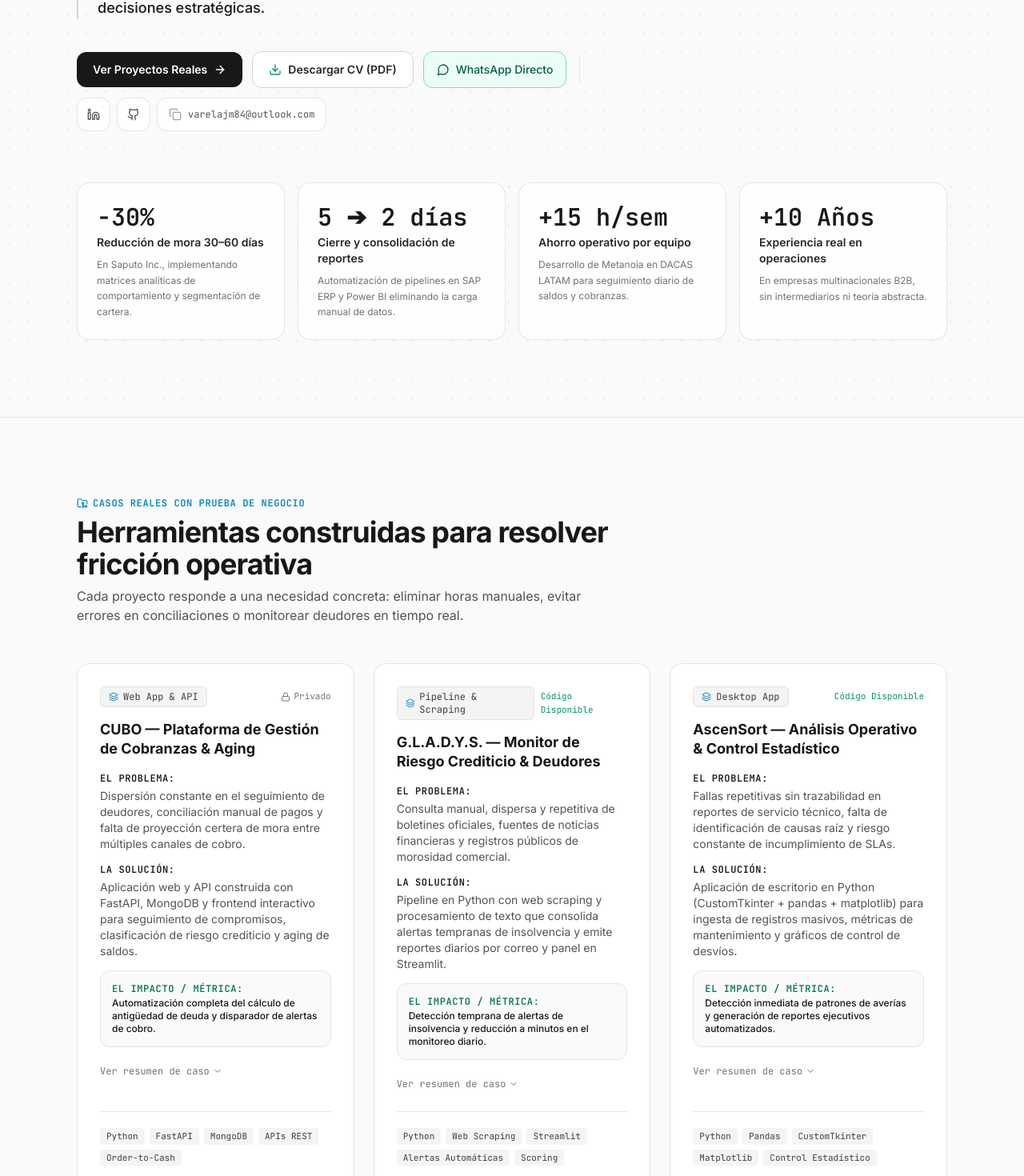
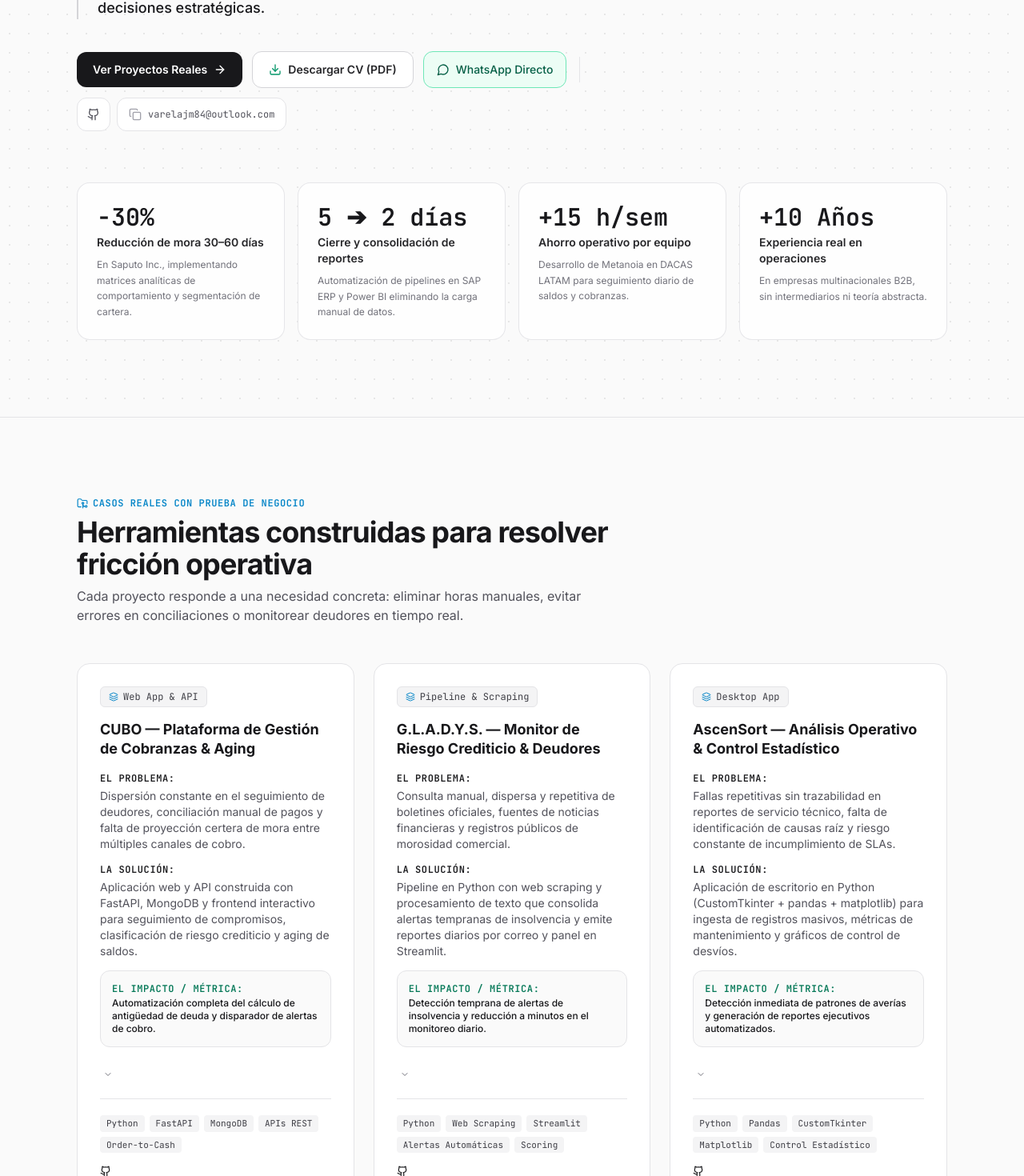
Before and after one commit to varelajm10/juan-manuel-varela-portfolio, a React (Vite) app: page / in a window 1280 px wide. Shown: the part 834-2304 px from the top of the page at 80% size. Built offline with nearby package versions, Linux system fonts and the light colour scheme.

Commit message:
feat(p0): implementar siteConfig.js como unica fuente de verdad y condicionalizar enlaces

```diff
--- a/src/components/Contact.jsx
+++ b/src/components/Contact.jsx
@@ -134,6 +134,7 @@ export default function Contact({ lang }) {
               </div>
 
               {/* LinkedIn */}
+              {personalInfo.linkedin && (
                 <a
                   href={personalInfo.linkedin}
                   target="_blank"
@@ -146,12 +147,14 @@ export default function Contact({ lang }) {
                   <div>
                     <div className="text-[11px] font-mono text-zinc-500">LinkedIn</div>
                     <div className="text-sm font-semibold text-zinc-900 dark:text-zinc-200 group-hover:text-sky-600 dark:group-hover:text-white">
-                    linkedin.com/in/juan-m-varela1984
+                      {personalInfo.name}
                     </div>
                   </div>
                 </a>
+              )}
 
               {/* GitHub */}
+              {personalInfo.github && (
                 <a
                   href={personalInfo.github}
                   target="_blank"
@@ -168,6 +171,7 @@ export default function Contact({ lang }) {
                     </div>
                   </div>
                 </a>
+              )}
             </div>
           </div>
 
--- a/src/components/Footer.jsx
+++ b/src/components/Footer.jsx
@@ -30,6 +30,7 @@ export default function Footer({ lang }) {
           </div>
 
           <div className="flex items-center gap-3">
+            {personalInfo.linkedin && (
               <a
                 href={personalInfo.linkedin}
                 target="_blank"
@@ -39,7 +40,9 @@ export default function Footer({ lang }) {
               >
                 <Linkedin className="w-4 h-4" />
               </a>
+            )}
 
+            {personalInfo.github && (
               <a
                 href={personalInfo.github}
                 target="_blank"
@@ -49,6 +52,7 @@ export default function Footer({ lang }) {
               >
                 <Github className="w-4 h-4" />
               </a>
+            )}
 
             <a
               href={`mailto:${personalInfo.email}`}
--- a/src/components/Hero.jsx
+++ b/src/components/Hero.jsx
@@ -99,6 +99,7 @@ export default function Hero({ lang }) {
 
             {/* Redes */}
             <div className="flex items-center gap-2">
+              {personalInfo.linkedin && (
                 <a
                   href={personalInfo.linkedin}
                   target="_blank"
@@ -108,7 +109,9 @@ export default function Hero({ lang }) {
                 >
                   <Linkedin className="w-4 h-4" />
                 </a>
+              )}
 
+              {personalInfo.github && (
                 <a
                   href={personalInfo.github}
                   target="_blank"
@@ -118,6 +121,7 @@ export default function Hero({ lang }) {
                 >
                   <Github className="w-4 h-4" />
                 </a>
+              )}
 
               <button
                 type="button"
--- a/src/components/Navbar.jsx
+++ b/src/components/Navbar.jsx
@@ -123,6 +123,7 @@ export default function Navbar({ lang, setLang, theme, toggleTheme }) {
             </button>
 
             {/* Redes */}
+            {personalInfo.linkedin && (
               <a
                 href={personalInfo.linkedin}
                 target="_blank"
@@ -132,7 +133,9 @@ export default function Navbar({ lang, setLang, theme, toggleTheme }) {
               >
                 <Linkedin className="w-4 h-4" />
               </a>
+            )}
 
+            {personalInfo.github && (
               <a
                 href={personalInfo.github}
                 target="_blank"
@@ -142,6 +145,7 @@ export default function Navbar({ lang, setLang, theme, toggleTheme }) {
               >
                 <Github className="w-4 h-4" />
               </a>
+            )}
 
             {/* Descarga de CV en el idioma actual */}
             <a
--- /dev/null
+++ b/src/config/siteConfig.js
@@ -0,0 +1,45 @@
+// ============================================================================
+// CONFIGURACIÓN CENTRAL DEL SITIO (ÚNICA FUENTE DE VERDAD)
+// ============================================================================
+
+export const siteConfig = {
+  author: {
+    name: 'Juan Manuel Varela',
+    initials: 'JMV',
+    phone: '+54 9 11 6042-7256',
+    whatsappNumber: '5491160427256',
+    email: 'varelajm84@outlook.com',
+    location: {
+      es: 'Buenos Aires, Argentina · Remoto / Híbrido',
+      en: 'Buenos Aires, Argentina · Remote / Hybrid',
+    },
+    role: {
+      es: 'Finanzas Corporativas & Automatización con Python',
+      en: 'Corporate Finance & Python Automation',
+    },
+  },
+
+  // Enlaces sociales y profesionales
+  links: {
+    github: 'https://github.com/varelajm10', // Confirmado
+    linkedin: null, // TODO: PEGAR_URL_LINKEDIN (Confirmar URL real por escrito antes de enlazar)
+  },
+
+  // Documentos estáticos verificados en /public
+  documents: {
+    cvEs: '/cv-juan-manuel-varela.pdf',
+    cvEn: '/cv-juan-manuel-varela-en.pdf',
+    cvFileNameEs: 'CV-Juan-Manuel-Varela.pdf',
+    cvFileNameEn: 'CV-Juan-Manuel-Varela-EN.pdf',
+  },
+
+  // Definición de tipos de estado para proyectos
+  // 'code': Repositorio público verificado en GitHub
+  // 'private_case': Desarrollo privado o corporativo (abre ProjectDetailModal)
+  // 'demo_request': Solicitar demostración guiada (scroll a #contacto)
+  projectStates: {
+    CODE: 'code',
+    PRIVATE_CASE: 'private_case',
+    DEMO_REQUEST: 'demo_request',
+  },
+};
--- a/src/data/portfolioData.js
+++ b/src/data/portfolioData.js
@@ -1,27 +1,23 @@
 // ============================================================================
-// DICCIONARIO BILINGÜE (ES / EN) CON TONO HUMANO Y DIRECTO
+// DICCIONARIO BILINGÜE Y DATOS - CONSUME siteConfig.js (CERO DUPLICACIÓN)
 // ============================================================================
+import { siteConfig } from '../config/siteConfig';
 
+// Re-exportamos personalInfo consumiendo directamente siteConfig
 export const personalInfo = {
-  name: 'Juan Manuel Varela',
-  initials: 'JMV',
-  role: {
-    es: 'Finanzas Corporativas & Automatización con Python',
-    en: 'Corporate Finance & Python Automation',
-  },
-  location: {
-    es: 'Buenos Aires, Argentina · Remoto / Híbrido',
-    en: 'Buenos Aires, Argentina · Remote / Hybrid',
-  },
-  phone: '+54 9 11 6042-7256',
-  whatsappNumber: '5491160427256',
-  email: 'varelajm84@outlook.com',
-  linkedin: 'https://www.linkedin.com/in/juan-m-varela1984',
-  github: 'https://github.com/varelajm10',
-  cvUrl: '/cv-juan-manuel-varela.pdf',
-  cvUrlEn: '/cv-juan-manuel-varela-en.pdf',
-  cvFileName: 'CV-Juan-Manuel-Varela.pdf',
-  cvFileNameEn: 'CV-Juan-Manuel-Varela-EN.pdf',
+  name: siteConfig.author.name,
+  initials: siteConfig.author.initials,
+  role: siteConfig.author.role,
+  location: siteConfig.author.location,
+  phone: siteConfig.author.phone,
+  whatsappNumber: siteConfig.author.whatsappNumber,
+  email: siteConfig.author.email,
+  linkedin: siteConfig.links.linkedin, // null / TODO
+  github: siteConfig.links.github,
+  cvUrl: siteConfig.documents.cvEs,
+  cvUrlEn: siteConfig.documents.cvEn,
+  cvFileName: siteConfig.documents.cvFileNameEs,
+  cvFileNameEn: siteConfig.documents.cvFileNameEn,
 };
 
 export const content = {
@@ -38,6 +34,10 @@ export const content = {
     },
     hero: {
       badge: 'Disponible para roles en Finanzas, Operaciones & Automatización',
+      // CTA Principal - Opción A (Activa por defecto según aprobación)
+      // Alternativa documentada Opción C: "Finanzas estratégicas con criterio de negocio y código en producción. Conversemos sobre tu circuito operativo."
+      heroCtaBanner:
+        '¿Buscás un perfil que conecte finanzas corporativas, datos y automatización? Hablemos de tu proceso.',
       headline:
         'Administración, finanzas corporativas y herramientas que resuelven ',
       headlineSub: 'el trabajo manual de todos los días.',
@@ -81,57 +81,69 @@ export const content = {
       problemLabel: 'El Problema:',
       solutionLabel: 'La Solución:',
       impactLabel: 'El Impacto / Métrica:',
-      privateBadge: 'Privado',
-      publicBadge: 'Código Disponible',
-      privateCaseLabel: 'Proyecto Corporativo / Privado',
-      viewRepo: 'Ver Repositorio',
-      viewCase: 'Ver resumen de caso',
-      hideCase: 'Cerrar detalle',
+      roleLabel: 'Mi Rol:',
+      stackLabel: 'Stack Tecnológico:',
+      statusLabel: 'Estado del Proyecto:',
+      btnCaseDetails: 'Ver Detalles Técnicos',
+      btnRequestDemo: 'Solicitar Demo',
+      btnViewRepo: 'Ver Repositorio',
+      statusPrivate: 'Privado — Solicitar Demo',
+      statusPrivateCase: 'Proyecto Corporativo / Privado',
+      statusPublic: 'Código Disponible',
       items: [
         {
           id: 'cubo',
           title: 'CUBO — Plataforma de Gestión de Cobranzas & Aging',
           category: 'Web App & API',
+          state: siteConfig.projectStates.PRIVATE_CASE,
           problem:
             'Dispersión constante en el seguimiento de deudores, conciliación manual de pagos y falta de proyección certera de mora entre múltiples canales de cobro.',
           solution:
             'Aplicación web y API construida con FastAPI, MongoDB y frontend interactivo para seguimiento de compromisos, clasificación de riesgo crediticio y aging de saldos.',
-          impactMetric: 'Automatización completa del cálculo de antigüedad de deuda y disparador de alertas de cobro.',
+          role: 'Diseño integral de arquitectura, desarrollo backend en FastAPI, modelado en MongoDB y lógica de cálculo de aging.',
+          impactMetric:
+            'Automatización completa del cálculo de antigüedad de deuda y disparador de alertas de cobro.',
           tags: ['Python', 'FastAPI', 'MongoDB', 'APIs REST', 'Order-to-Cash'],
-          isPrivate: true,
+          demoUrl: null,
+          githubUrl: null, // Repositorio privado (Cobranzas)
           summaryCase:
             'Diseñada para reemplazar el cruce manual de planillas de cobranza por un sistema unificado con estados de cuenta en tiempo real y notificaciones automáticas.',
-          githubUrl: 'https://github.com/varelajm10',
         },
         {
           id: 'gladys',
           title: 'G.L.A.D.Y.S. — Monitor de Riesgo Crediticio & Deudores',
           category: 'Pipeline & Scraping',
+          state: siteConfig.projectStates.PRIVATE_CASE,
           problem:
             'Consulta manual, dispersa y repetitiva de boletines oficiales, fuentes de noticias financieras y registros públicos de morosidad comercial.',
           solution:
             'Pipeline en Python con web scraping y procesamiento de texto que consolida alertas tempranas de insolvencia y emite reportes diarios por correo y panel en Streamlit.',
-          impactMetric: 'Detección temprana de alertas de insolvencia y reducción a minutos en el monitoreo diario.',
+          role: 'Desarrollo de scrapers, normalización de datos y panel analítico en Streamlit.',
+          impactMetric:
+            'Detección temprana de alertas de insolvencia y reducción a minutos en el monitoreo diario.',
           tags: ['Python', 'Web Scraping', 'Streamlit', 'Alertas Automáticas', 'Scoring'],
-          isPrivate: false,
+          demoUrl: null,
+          githubUrl: null, // Repositorio privado (Monitormora)
           summaryCase:
             'Rastreo programado de bases públicas y alertas automáticas a casillas de analistas ante pedidos de quiebra, cheques rechazados o cambios de situación crediticia.',
-          githubUrl: 'https://github.com/varelajm10',
         },
         {
           id: 'ascensort',
           title: 'AscenSort — Análisis Operativo & Control Estadístico',
           category: 'Desktop App',
+          state: siteConfig.projectStates.PRIVATE_CASE,
           problem:
             'Fallas repetitivas sin trazabilidad en reportes de servicio técnico, falta de identificación de causas raíz y riesgo constante de incumplimiento de SLAs.',
           solution:
             'Aplicación de escritorio en Python (CustomTkinter + pandas + matplotlib) para ingesta de registros masivos, métricas de mantenimiento y gráficos de control de desvíos.',
-          impactMetric: 'Detección inmediata de patrones de averías y generación de reportes ejecutivos automatizados.',
+          role: 'Desarrollo de aplicación de escritorio, ingesta de logs masivos y visualizaciones estadísticas.',
+          impactMetric:
+            'Detección inmediata de patrones de averías y generación de reportes ejecutivos automatizados.',
           tags: ['Python', 'Pandas', 'CustomTkinter', 'Matplotlib', 'Control Estadístico'],
-          isPrivate: false,
+          demoUrl: null,
+          githubUrl: null, // Repositorio privado (ascensort)
           summaryCase:
             'Procesa miles de líneas de registros técnicos crudos en segundos, graficando frecuencias de falla y tiempos de resolución sin requerir conexión a internet.',
-          githubUrl: 'https://github.com/varelajm10',
         },
       ],
     },
@@ -332,6 +344,8 @@ export const content = {
     },
     hero: {
       badge: 'Available for Finance, Operations & Automation roles',
+      heroCtaBanner:
+        'Looking for a professional connecting corporate finance, data, and code? Let’s talk.',
       headline:
         'Corporate finance, operations, and applied code solving ',
       headlineSub: 'everyday manual friction.',
@@ -375,57 +389,69 @@ export const content = {
       problemLabel: 'The Problem:',
       solutionLabel: 'The Solution:',
       impactLabel: 'The Impact / Metric:',
-      privateBadge: 'Private',
-      publicBadge: 'Code Available',
-      privateCaseLabel: 'Corporate / Private System',
-      viewRepo: 'View Repository',
-      viewCase: 'View case summary',
-      hideCase: 'Close details',
+      roleLabel: 'My Role:',
+      stackLabel: 'Tech Stack:',
+      statusLabel: 'Project Status:',
+      btnCaseDetails: 'Technical Details',
+      btnRequestDemo: 'Request Demo',
+      btnViewRepo: 'View Repository',
+      statusPrivate: 'Private — Request Demo',
+      statusPrivateCase: 'Corporate / Private System',
+      statusPublic: 'Code Available',
       items: [
         {
           id: 'cubo',
           title: 'CUBO — Collections Management & Aging Platform',
           category: 'Web App & API',
+          state: siteConfig.projectStates.PRIVATE_CASE,
           problem:
             'Fragmented follow-up on overdue debtors, manual payment matching, and lack of reliable aging projections across sales channels.',
           solution:
             'Web platform and API built with FastAPI, MongoDB, and interactive UI for payment commitment tracking, credit risk scoring, and balance aging.',
-          impactMetric: 'Full automation of receivable aging calculations and automated collection alerts.',
+          role: 'Full architectural design, FastAPI backend development, MongoDB data modeling, and aging calculation logic.',
+          impactMetric:
+            'Full automation of receivable aging calculations and automated collection alerts.',
           tags: ['Python', 'FastAPI', 'MongoDB', 'REST APIs', 'Order-to-Cash'],
-          isPrivate: true,
+          demoUrl: null,
+          githubUrl: null,
           summaryCase:
             'Designed to replace manual spreadsheet reconciliation with a unified hub providing real-time statements and automated notifications.',
-          githubUrl: 'https://github.com/varelajm10',
         },
         {
           id: 'gladys',
           title: 'G.L.A.D.Y.S. — Credit Risk & Debtor Monitor',
           category: 'Pipeline & Scraping',
+          state: siteConfig.projectStates.PRIVATE_CASE,
           problem:
             'Manual, repetitive browsing of official gazettes, financial news outlets, and commercial bankruptcy registries.',
           solution:
             'Python pipeline with web scraping and automated text processing that aggregates early insolvency alerts and delivers daily email digests and Streamlit reports.',
-          impactMetric: 'Early insolvency detection reduced from hours to minutes in daily monitoring.',
+          role: 'Web scraper development, data sanitation, and Streamlit analytics UI.',
+          impactMetric:
+            'Early insolvency detection reduced from hours to minutes in daily monitoring.',
           tags: ['Python', 'Web Scraping', 'Streamlit', 'Automated Alerts', 'Scoring'],
-          isPrivate: false,
+          demoUrl: null,
+          githubUrl: null,
           summaryCase:
             'Scheduled scanning of public databases dispatching instant alerts to analysts upon bankruptcy filings, rejected checks, or credit rating downgrades.',
-          githubUrl: 'https://github.com/varelajm10',
         },
         {
           id: 'ascensort',
           title: 'AscenSort — Operational Analysis & Statistical Control',
           category: 'Desktop App',
+          state: siteConfig.projectStates.PRIVATE_CASE,
           problem:
             'Recurring equipment failures without traceability in field reports and constant SLA compliance risks.',
           solution:
             'Python desktop app (CustomTkinter + pandas + matplotlib) for massive raw event log ingestion, maintenance metrics, and statistical control charts.',
-          impactMetric: 'Instant breakdown pattern discovery and automated executive reporting.',
+          role: 'Desktop application development, log parser ingestion, and statistical visualization.',
+          impactMetric:
+            'Instant breakdown pattern discovery and automated executive reporting.',
           tags: ['Python', 'Pandas', 'CustomTkinter', 'Matplotlib', 'Statistical Control'],
-          isPrivate: false,
+          demoUrl: null,
+          githubUrl: null,
           summaryCase:
             'Parses thousands of unstructured log lines in seconds, plotting failure frequencies and resolution times without requiring internet connectivity.',
-          githubUrl: 'https://github.com/varelajm10',
         },
       ],
     },
```
Lines whose indentation alone changed are shown as unchanged.
